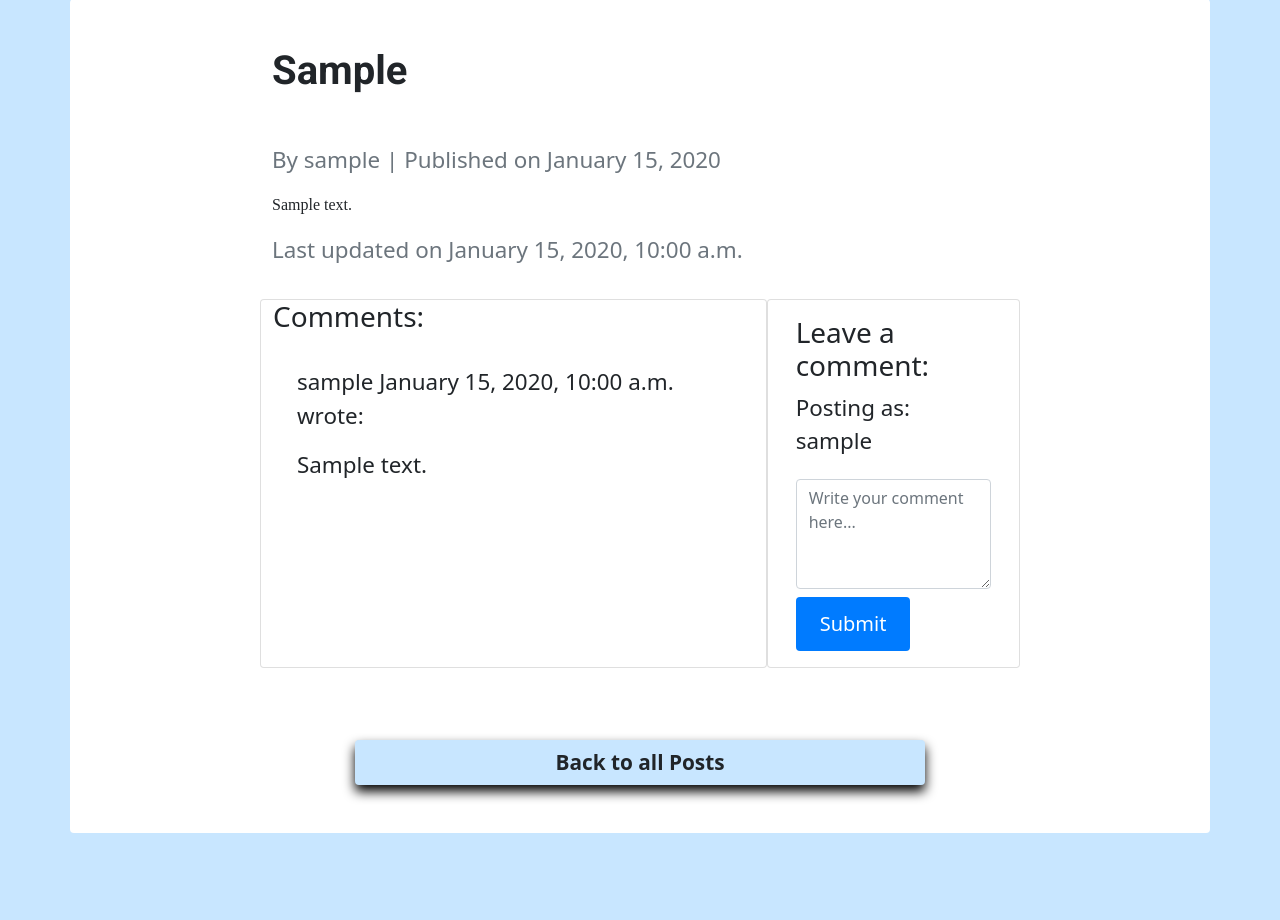
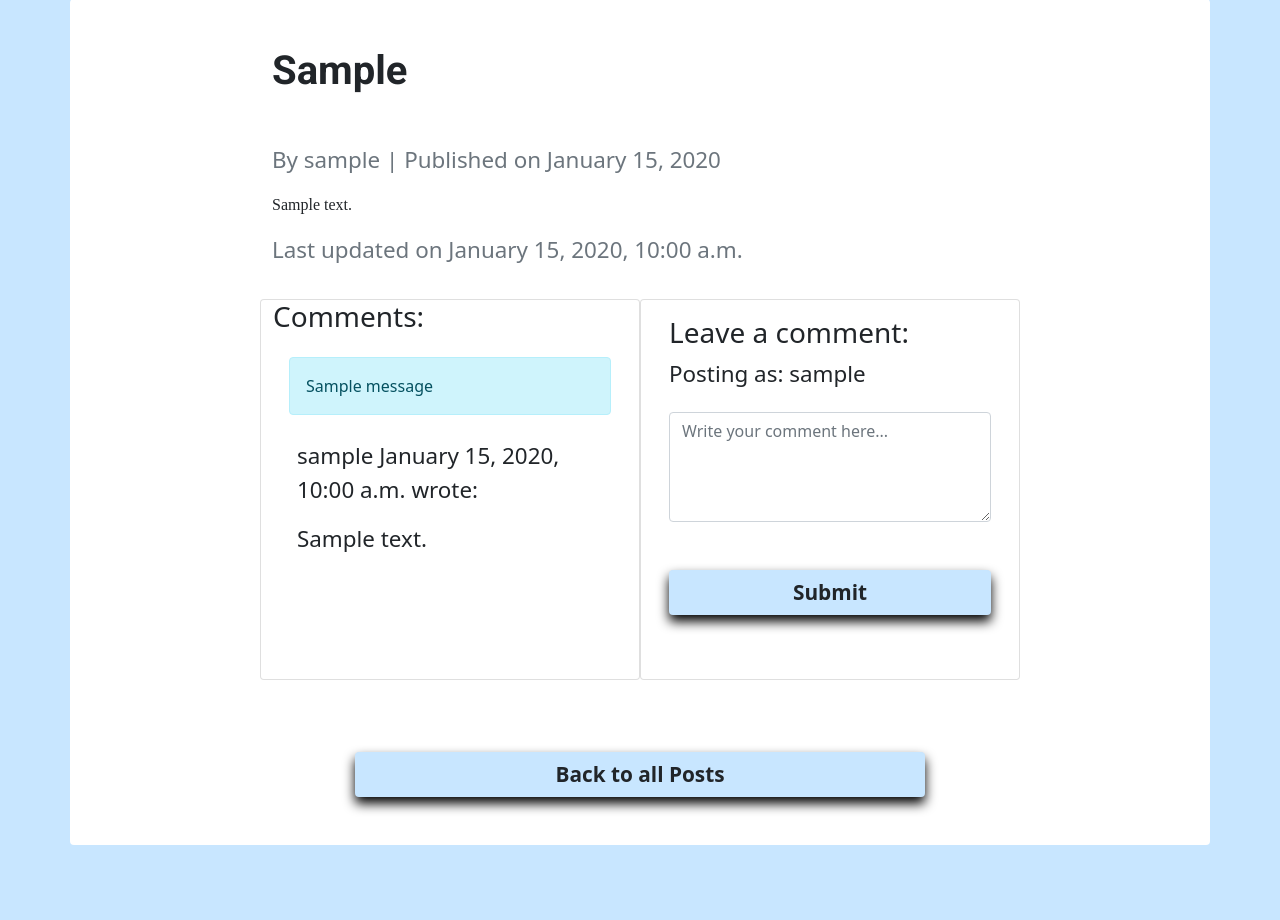
Before and after one commit to Werner-Staeblein/Project-4, a Django app: a page that uses blog/templates/blog/single_post.html in a window 1280 px wide. Shown: the part 123-1043 px from the top of the page. Run offline with Django 4.2, Linux system fonts and the light colour scheme; a user stored in the database is signed in; tables that the repository leaves empty hold one stand-in row (values such as "Sample post"); one stand-in notice (Sample message) is shown; some libraries are stand-ins or nearby versions.

Commit message:
Change single_post.html to include django message. Change views.py for message to be shown

```diff
--- a/blog/templates/blog/single_post.html
+++ b/blog/templates/blog/single_post.html
@@ -27,10 +27,27 @@
         <!-- Comments Section -->
 
         <div class="row">
-            <div class="col-md-8 card mb-4 mt-3">
+            <div class="col-md-6 card mb-4 mt-3">
                 <h3>Comments:</h3>
                 <div class="card-body">
-                    <!-- Comments that have already been approved by admin are shown here -->
+
+                <!-- Django messages framework for message "comment is awaiting approval" -->
+                {% if messages %}
+                <div class="alert alert-info" role="alert">
+                    {% for message in messages %}
+                        {{ message }}
+                    {% endfor %}
+                </div>
+                {% endif %}
+
+                <!-- Comments that have been submitted BUT HAVE NOT been approved -->
+                {% if comment_submitted %}
+                    <div class="alert alert-info" role="alert">
+                        Your comment is awaiting approval.
+                    </div>
+                {% endif %}
+
+                <!-- Comments that have already been approved by admin are shown here -->
                     {% for comment in comments %}
                     <div class="p-2 comments{% if not comment.approved and comment.commentator == user %} faded{% elif not comment.approved %} d-none{% endif %}">
                         <p class="font-weight-bold">
@@ -45,7 +62,7 @@
             </div>
 
             <!-- Only logged-in users can create a new comment -->
-            <div class="col-md-4 card mb-4 mt-3">
+            <div class="col-md-6 card mb-4 mt-3">
                 <div class="card-body">
                     {% if user.is_authenticated %}
                     <h3>Leave a comment:</h3>
@@ -53,7 +70,7 @@
                     <form id="commentForm" method="post" style="margin-top: 1.3em;">
                         {% csrf_token %}
                         <textarea name="comment_text" class="form-control" rows="4" required placeholder="Write your comment here..."></textarea>
-                        <button id="submitButton" type="submit" class="btn btn-signup btn-lg mt-2">Submit</button>
+                        <button id="submitButton" type="submit" class="btn landing-btn my-5 d-block mx-auto w-100">Submit</button>
                     </form>
                     {% else %}
                     <p>Log in to leave a comment</p>
@@ -68,5 +85,5 @@
             <a href="{% url 'blog_index' %}" class="btn landing-btn my-5 d-block mx-auto w-50">Back to all Posts</a>
         </div>
     </div>
-</div>
+
 {% endblock %}
--- a/blog/views.py
+++ b/blog/views.py
@@ -46,13 +46,14 @@ def blogpost_detail(request, slug):
 
     # Get all approved comments related to the post, ordered by creation date
     comments = post.discussions.filter(approved=True).order_by("-comment_date")
+    comment_submitted = False
 
     # Count the number of approved comments
     comment_count = post.discussions.filter(approved=True).count()
 
     # Handle the comment form submission
     if request.method == "POST":
-        print("Received a POST request for comment submission")
+
         comment_form = CommentForm(data=request.POST)
         if comment_form.is_valid():
             new_comment = comment_form.save(commit=False)
@@ -65,12 +66,17 @@ def blogpost_detail(request, slug):
                 request, messages.SUCCESS,
                 'Comment submitted and awaiting approval.'
             )
-            return redirect('blogpost_detail', slug=slug)  # Redirect to the same post
 
-    # If not a POST request, initialize an empty comment form
-    comment_form = CommentForm()
+            # render the post detail page with the message
+            return render(request, 'blog/single_post.html', {
+                'post': post,
+                'comments': comments,
+                'comment_submitted': comment_submitted,
+            })
 
-    print("Rendering the template with context data")
+    else:
+        comment_form = CommentForm()  # Handle GET request
+
 
     # Render the template with the provided context
     return render(
```
